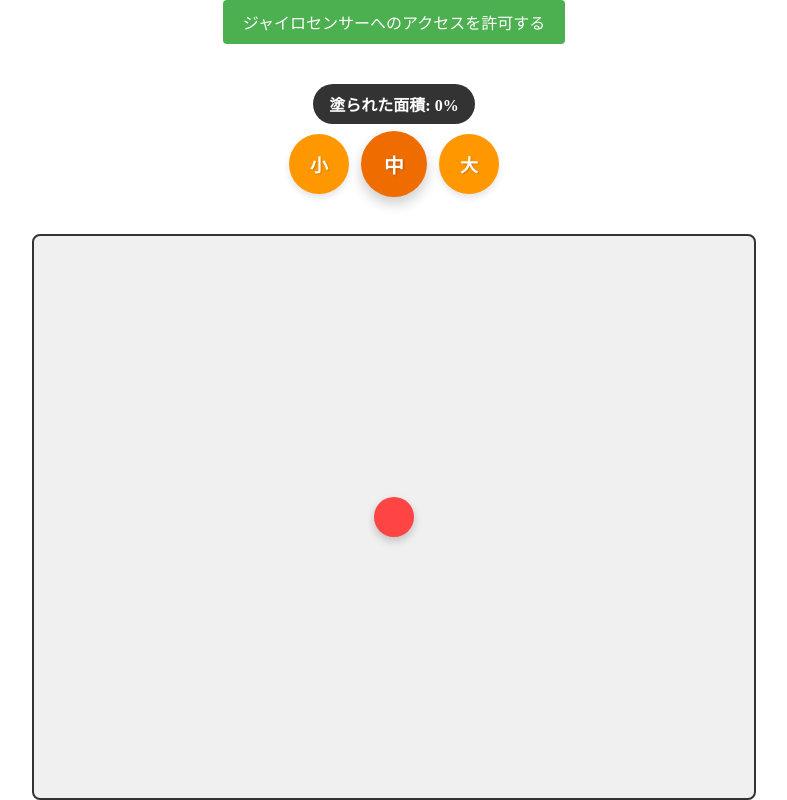
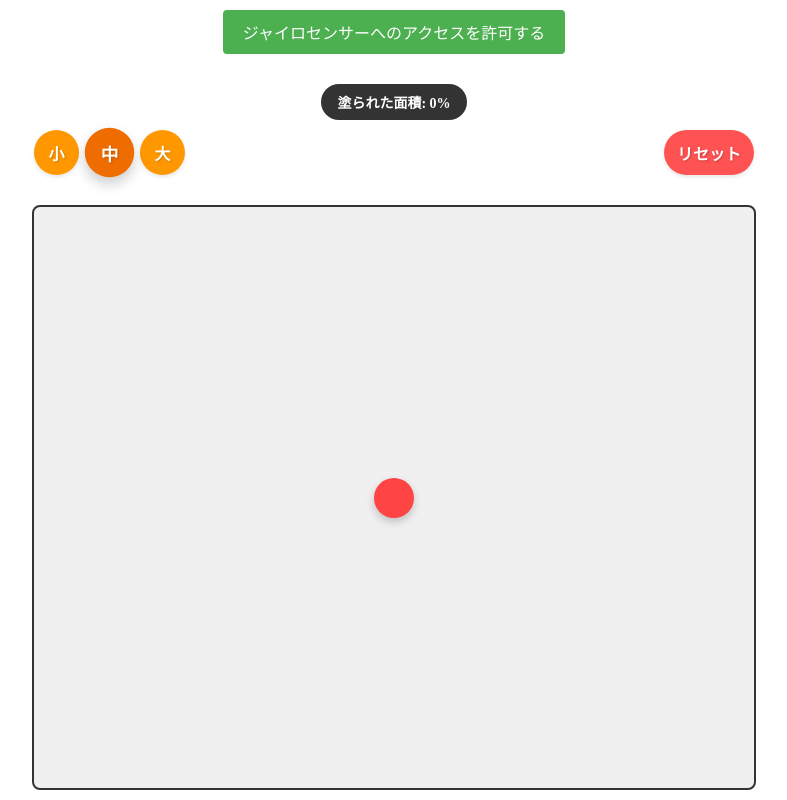
Before and after one commit to fuwasegu/gyro-ball, a SvelteKit app: page / in a window 1280 px wide. Shown: the whole page, without its empty margins (246-1033 px from the left). Built offline with nearby package versions, Linux system fonts and the light colour scheme.

Commit message:
feat: 🎸 リセットボタン追加

```diff
--- a/src/routes/+page.svelte
+++ b/src/routes/+page.svelte
@@ -111,6 +111,14 @@
 		drawLine();
 	};
 
+	const clearCanvas = () => {
+		if (!ctx) return;
+		ctx.clearRect(0, 0, canvas.width, canvas.height);
+		paintedPercentage = 0;
+		lastX = (ball.x / 100) * canvas.width;
+		lastY = (ball.y / 100) * canvas.height;
+	};
+
 	onMount(() => {
 		if (browser) {
 			window.addEventListener('resize', initCanvas);
@@ -145,6 +153,7 @@
 	{/if}
 	<div class="controls">
 		<div class="progress">塗られた面積: {paintedPercentage}%</div>
+		<div class="control-buttons">
 			<div class="size-controls">
 				<button
 					class:active={ballSize === 'small'}
@@ -156,7 +165,7 @@
 				<button
 					class:active={ballSize === 'medium'}
 					on:click={() => changeBallSize('medium')}
-				aria-label="中イズ"
+					aria-label="中サイズ"
 				>
 					中
 				</button>
@@ -166,6 +175,10 @@
 					aria-label="大サイズ"
 				>
 					大
+				</button>
+			</div>
+			<button class="clear-button" on:click={clearCanvas} aria-label="軌跡をリセット">
+				リセット
 			</button>
 		</div>
 	</div>
@@ -192,64 +205,50 @@
 		flex-direction: column;
 		justify-content: center;
 		align-items: center;
-		gap: 20px;
-	}
-
-	.game-area {
-		width: 90vmin;
-		height: 90vmin;
-		border: 2px solid #333;
-		border-radius: 8px;
-		position: relative;
-		background: #f0f0f0;
-		overflow: hidden;
-	}
-
-	.paint-canvas {
-		position: absolute;
-		top: 0;
-		left: 0;
-		width: 100%;
-		height: 100%;
-		pointer-events: none;
-	}
-
-	.progress {
-		background: #333;
-		color: white;
-		padding: 8px 16px;
-		border-radius: 20px;
-		font-size: 16px;
-		font-weight: bold;
+		gap: 10px;
+		padding: 10px;
+		box-sizing: border-box;
 	}
 
 	.controls {
+		width: 100%;
+		max-width: 90vmin;
 		display: flex;
 		flex-direction: column;
 		gap: 10px;
 		align-items: center;
 	}
 
+	.control-buttons {
+		width: 100%;
+		display: flex;
+		flex-direction: row;
+		justify-content: space-between;
+		align-items: center;
+		gap: 10px;
+		padding: 0 10px;
+	}
+
 	.size-controls {
 		display: flex;
-		gap: 15px;
+		gap: 8px;
 	}
 
 	.size-controls button {
-		width: 60px;
-		height: 60px;
-		border-radius: 30px;
+		width: 45px;
+		height: 45px;
+		border-radius: 50%;
 		background: #ff9800;
 		color: white;
 		border: none;
 		cursor: pointer;
-		font-size: 18px;
+		font-size: 16px;
 		font-weight: bold;
 		transition: all 0.3s ease;
 		display: flex;
 		justify-content: center;
 		align-items: center;
-		box-shadow: 0 4px 6px rgba(0, 0, 0, 0.1);
+		box-shadow: 0 2px 4px rgba(0, 0, 0, 0.1);
 		text-shadow: 1px 1px 2px rgba(0, 0, 0, 0.2);
 	}
 
@@ -289,4 +288,97 @@
 	button:hover {
 		background: #45a049;
 	}
+
+	.clear-button {
+		width: 90px;
+		height: 45px;
+		border-radius: 22.5px;
+		background: #ff5252;
+		color: white;
+		border: none;
+		cursor: pointer;
+		font-size: 16px;
+		font-weight: bold;
+		transition: all 0.3s ease;
+		display: flex;
+		justify-content: center;
+		align-items: center;
+		box-shadow: 0 2px 4px rgba(0, 0, 0, 0.1);
+		text-shadow: 1px 1px 2px rgba(0, 0, 0, 0.2);
+		white-space: nowrap;
+	}
+
+	.clear-button:hover {
+		background: #ff1744;
+		transform: translateY(-2px);
+		box-shadow: 0 6px 8px rgba(0, 0, 0, 0.15);
+	}
+
+	.clear-button:active {
+		transform: translateY(0);
+		box-shadow: 0 4px 6px rgba(0, 0, 0, 0.1);
+	}
+
+	.progress {
+		background: #333;
+		color: white;
+		padding: 8px 16px;
+		border-radius: 20px;
+		font-size: 14px;
+		font-weight: bold;
+		white-space: nowrap;
+	}
+
+	.game-area {
+		width: 90vmin;
+		height: 90vmin;
+		border: 2px solid #333;
+		border-radius: 8px;
+		position: relative;
+		background: #f0f0f0;
+		overflow: hidden;
+	}
+
+	.paint-canvas {
+		position: absolute;
+		top: 0;
+		left: 0;
+		width: 100%;
+		height: 100%;
+		pointer-events: none;
+	}
+
+	@media (max-height: 600px) {
+		.container {
+			gap: 5px;
+			padding: 5px;
+		}
+
+		.controls {
+			gap: 5px;
+		}
+
+		.size-controls button,
+		.clear-button {
+			height: 40px;
+		}
+
+		.size-controls button {
+			width: 40px;
+		}
+
+		.clear-button {
+			width: 80px;
+		}
+
+		.progress {
+			padding: 6px 12px;
+			font-size: 12px;
+		}
+
+		.game-area {
+			width: 85vmin;
+			height: 85vmin;
+		}
+	}
 </style>
```
Also changed, not shown: 1 other file (tests, documents, lock files or other folders). Lines whose indentation alone changed are shown as unchanged.
